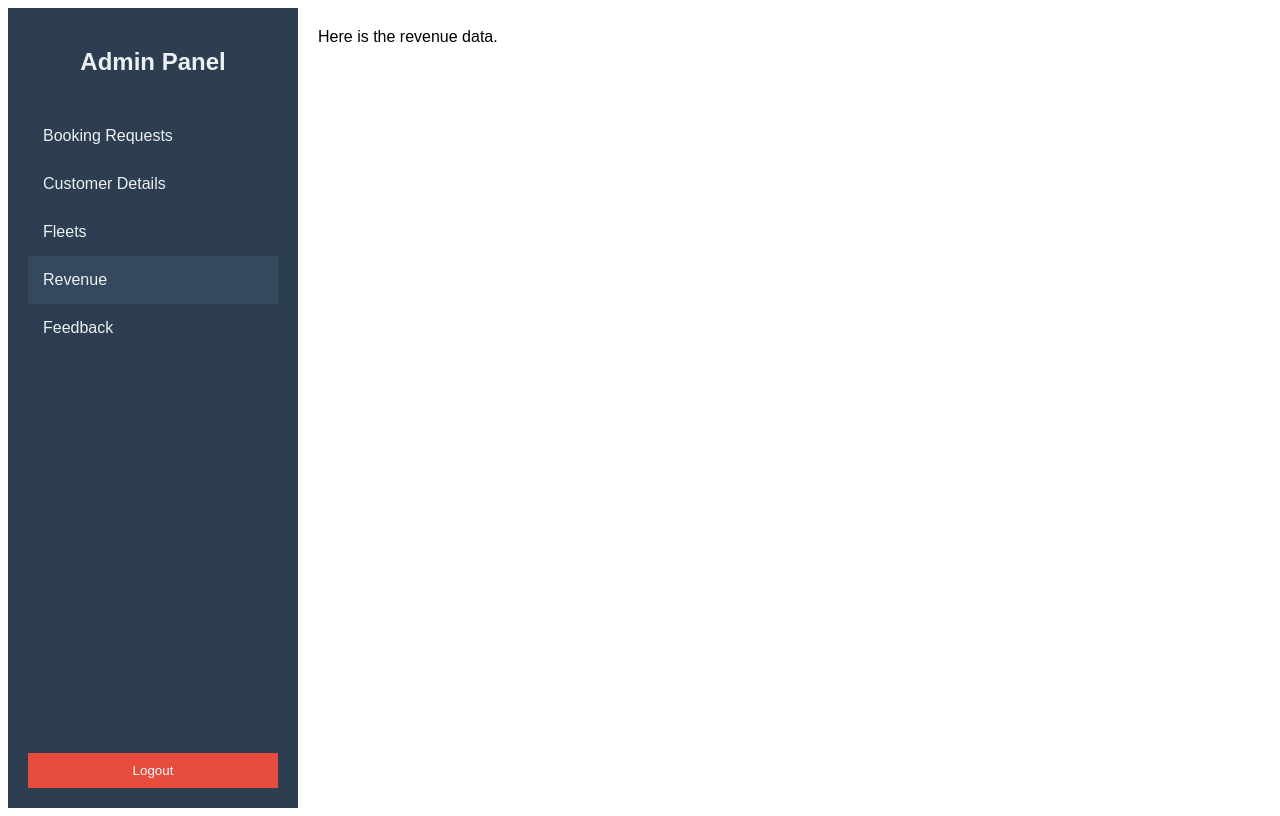
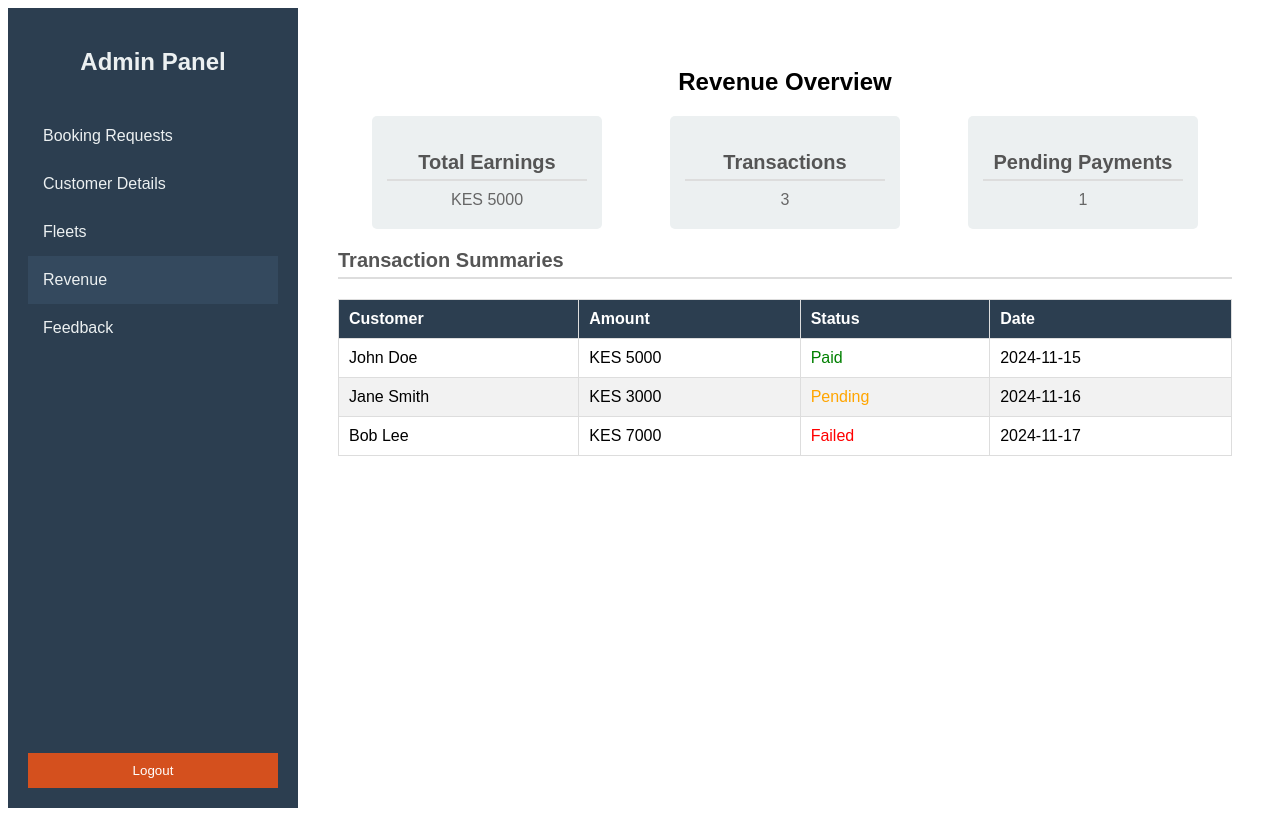
Before and after one commit to Presho99/movers, a React (Create React App) app: page /admin-dashboard in a window 1280 px wide. Both pictures are taken after a click on the item "Revenue". Built offline with nearby package versions, Linux system fonts and the light colour scheme.

Commit message:
Add Revenue

```diff
--- a/src/pages/AdminDashboard.css
+++ b/src/pages/AdminDashboard.css
@@ -69,7 +69,7 @@
   .logout-btn {
     margin-top: auto;
     padding: 10px 15px;
-    background-color: #e74c3c;
+    background-color: #d4501e;
     color: #fff;
     border: none;
     cursor: pointer;
--- a/src/pages/AdminDashboard.js
+++ b/src/pages/AdminDashboard.js
@@ -2,6 +2,7 @@ import React, { useState } from 'react';
 import { useNavigate } from 'react-router-dom';
 import './AdminDashboard.css';
 import Fleet from './Fleet';
+import Revenue from './Revenue';
 
 function AdminDashboard() {
   const [activeSection, setActiveSection] = useState('Booking Requests');
@@ -104,7 +105,7 @@ function AdminDashboard() {
       case 'Fleets':
         return <Fleet />;
       case 'Revenue':
-        return <div>Here is the revenue data.</div>;
+        return <Revenue/>;
       case 'Feedback':
         return <div>Here is the feedback.</div>;
       default:
--- a/src/pages/Fleet.css
+++ b/src/pages/Fleet.css
@@ -33,6 +33,6 @@
   }
 
   .fleet-table th {
-    background-color: #007bff;
+    background-color: #39A2A5;
     color: white;
   }
--- /dev/null
+++ b/src/pages/Revenue.css
@@ -0,0 +1,55 @@
+.revenue {
+    padding: 20px;
+  }
+
+  .revenue-summary {
+    display: flex;
+    justify-content: space-around;
+    margin-bottom: 20px;
+  }
+
+  .summary-item {
+    text-align: center;
+    background-color: #ecf0f1;
+    padding: 15px;
+    border-radius: 5px;
+    width: 200px;
+  }
+
+  .transaction-table {
+    width: 100%;
+    border-collapse: collapse;
+    margin-top: 20px;
+  }
+
+  .transaction-table th,
+  .transaction-table td {
+    border: 1px solid #ddd;
+    padding: 10px;
+    text-align: left;
+  }
+
+  .transaction-table th {
+    background-color: #2c3e50;
+    color: white;
+  }
+
+  .transaction-table tr:nth-child(even) {
+    background-color: #f2f2f2;
+  }
+
+  .transaction-table tr:hover {
+    background-color: #ddd;
+  }
+
+  .status-paid {
+    color: green;
+  }
+
+  .status-pending {
+    color: orange;
+  }
+
+  .status-failed {
+    color: red;
+  }
--- /dev/null
+++ b/src/pages/Revenue.js
@@ -0,0 +1,59 @@
+import React, { useState } from 'react';
+import './Revenue.css';
+
+function Revenue() {
+  const [transactions] = useState([
+    { id: 1, customer: 'John Doe', amount: 5000, status: 'Paid', date: '2024-11-15' },
+    { id: 2, customer: 'Jane Smith', amount: 3000, status: 'Pending', date: '2024-11-16' },
+    { id: 3, customer: 'Bob Lee', amount: 7000, status: 'Failed', date: '2024-11-17' },
+  ]);
+
+  const totalEarnings = transactions
+    .filter((t) => t.status === 'Paid')
+    .reduce((sum, transaction) => sum + transaction.amount, 0);
+
+  return (
+    <div className="revenue">
+      <h2>Revenue Overview</h2>
+
+      <div className="revenue-summary">
+        <div className="summary-item">
+          <h3>Total Earnings</h3>
+          <p>KES {totalEarnings}</p>
+        </div>
+        <div className="summary-item">
+          <h3>Transactions</h3>
+          <p>{transactions.length}</p>
+        </div>
+        <div className="summary-item">
+          <h3>Pending Payments</h3>
+          <p>{transactions.filter((t) => t.status === 'Pending').length}</p>
+        </div>
+      </div>
+
+      <h3>Transaction Summaries</h3>
+      <table className="transaction-table">
+        <thead>
+          <tr>
+            <th>Customer</th>
+            <th>Amount</th>
+            <th>Status</th>
+            <th>Date</th>
+          </tr>
+        </thead>
+        <tbody>
+          {transactions.map((transaction) => (
+            <tr key={transaction.id}>
+              <td>{transaction.customer}</td>
+              <td>KES {transaction.amount}</td>
+              <td className={`status-${transaction.status.toLowerCase()}`}>{transaction.status}</td>
+              <td>{transaction.date}</td>
+            </tr>
+          ))}
+        </tbody>
+      </table>
+    </div>
+  );
+}
+
+export default Revenue;
```
